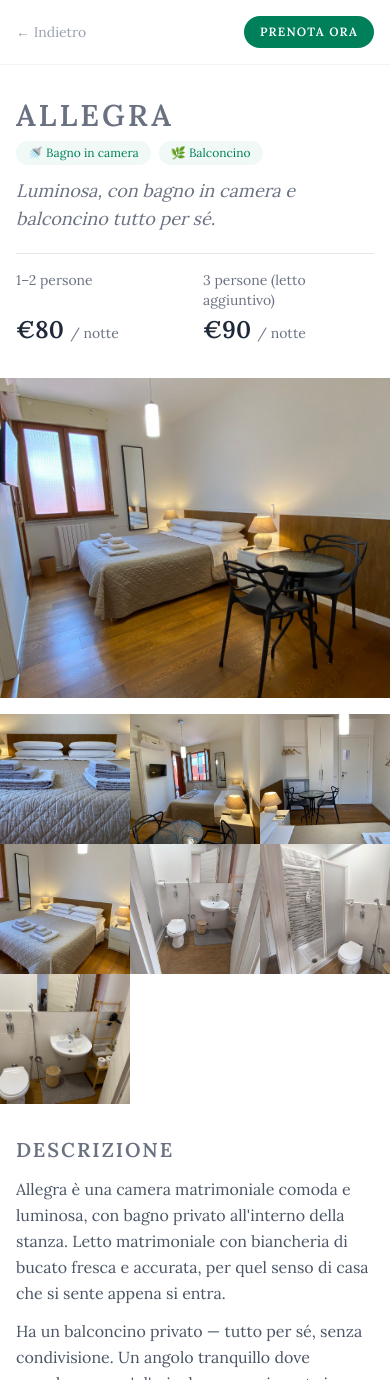
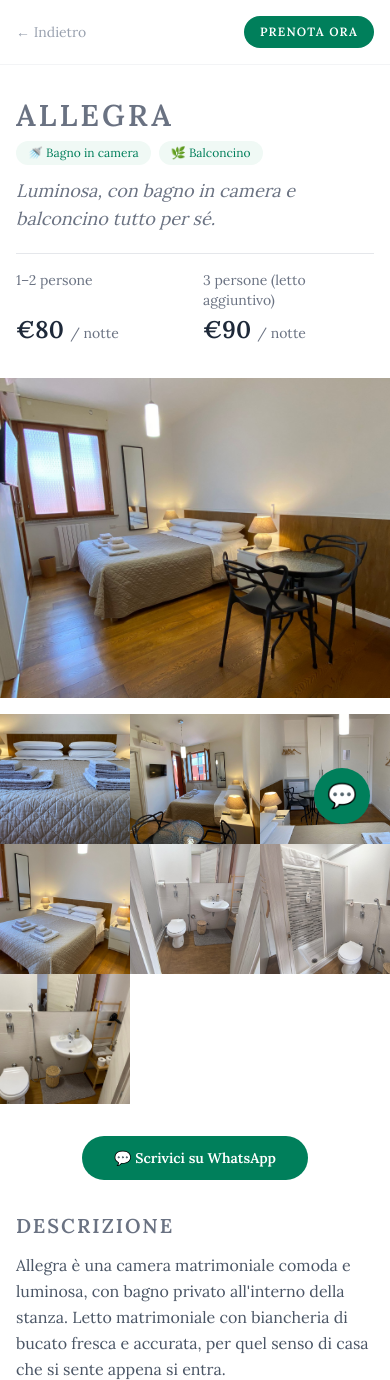
Before and after one commit to CasaAnia/sito-casaania, a Next.js app: page /camere/allegra in a window 390 px wide. Shown: the top 1380 px of the page. Built offline with nearby package versions, Linux system fonts and the light colour scheme.

Commit message:
Aggiunte call to action: CTA WhatsApp a meta pagina e pulsante flottante su mobile, in homepage e in tutte le camere

```diff
--- a/app/camere/allegra/page.tsx
+++ b/app/camere/allegra/page.tsx
@@ -73,6 +73,13 @@ export default function CameraAllegra() {
           ))}
         </div>
 
+        <div className="text-center mb-8">
+          <a href={WA_LINK} target="_blank" rel="noopener noreferrer"
+            style={{ fontFamily: "'Lora', serif" }} className="inline-block bg-green-700 text-white font-bold px-8 py-3 rounded-full text-sm">
+            💬 Scrivici su WhatsApp
+          </a>
+        </div>
+
         <div className="mb-8">
           <h2 style={{ fontFamily: "'Lora', serif" }} className="text-xl font-semibold mb-3 text-gray-500 uppercase tracking-widest">Descrizione</h2>
           <p style={{ fontFamily: "'Lora', serif" }} className="text-gray-600 leading-relaxed mb-3">
@@ -119,6 +126,11 @@ export default function CameraAllegra() {
         </div>
 
       </div>
+
+      <a href={WA_LINK} target="_blank" rel="noopener noreferrer"
+        className="md:hidden fixed bottom-5 right-5 z-50 bg-green-700 text-white rounded-full w-14 h-14 flex items-center justify-center text-2xl shadow-lg">
+        💬
+      </a>
     </main>
   )
 }
--- a/app/camere/ambra/page.tsx
+++ b/app/camere/ambra/page.tsx
@@ -72,6 +72,13 @@ export default function CameraAmbra() {
           ))}
         </div>
 
+        <div className="text-center mb-8">
+          <a href={WA_LINK} target="_blank" rel="noopener noreferrer"
+            style={{ fontFamily: "'Lora', serif" }} className="inline-block bg-green-700 text-white font-bold px-8 py-3 rounded-full text-sm">
+            💬 Scrivici su WhatsApp
+          </a>
+        </div>
+
         <div className="mb-8">
           <h2 style={{ fontFamily: "'Lora', serif" }} className="text-xl font-semibold mb-3 text-gray-500 uppercase tracking-widest">Descrizione</h2>
           <p style={{ fontFamily: "'Lora', serif" }} className="text-gray-600 leading-relaxed mb-3">
@@ -115,6 +122,11 @@ export default function CameraAmbra() {
         </div>
 
       </div>
+
+      <a href={WA_LINK} target="_blank" rel="noopener noreferrer"
+        className="md:hidden fixed bottom-5 right-5 z-50 bg-green-700 text-white rounded-full w-14 h-14 flex items-center justify-center text-2xl shadow-lg">
+        💬
+      </a>
     </main>
   )
 }
--- a/app/camere/lena/page.tsx
+++ b/app/camere/lena/page.tsx
@@ -81,6 +81,13 @@ export default function CameraLena() {
           ))}
         </div>
 
+        <div className="text-center mb-8">
+          <a href={WA_LINK} target="_blank" rel="noopener noreferrer"
+            style={{ fontFamily: "'Lora', serif" }} className="inline-block bg-green-700 text-white font-bold px-8 py-3 rounded-full text-sm">
+            💬 Scrivici su WhatsApp
+          </a>
+        </div>
+
         <div className="mb-8">
           <h2 style={{ fontFamily: "'Lora', serif" }} className="text-xl font-semibold mb-3 text-gray-500 uppercase tracking-widest">Descrizione</h2>
           <p style={{ fontFamily: "'Lora', serif" }} className="text-gray-600 leading-relaxed mb-3">
@@ -134,6 +141,11 @@ export default function CameraLena() {
         </div>
 
       </div>
+
+      <a href={WA_LINK} target="_blank" rel="noopener noreferrer"
+        className="md:hidden fixed bottom-5 right-5 z-50 bg-green-700 text-white rounded-full w-14 h-14 flex items-center justify-center text-2xl shadow-lg">
+        💬
+      </a>
     </main>
   )
 }
--- a/app/camere/singola/page.tsx
+++ b/app/camere/singola/page.tsx
@@ -73,6 +73,13 @@ export default function CameraSingola() {
           ))}
         </div>
 
+        <div className="text-center mb-8">
+          <a href={WA_LINK} target="_blank" rel="noopener noreferrer"
+            style={{ fontFamily: "'Lora', serif" }} className="inline-block bg-green-700 text-white font-bold px-8 py-3 rounded-full text-sm">
+            💬 Scrivici su WhatsApp
+          </a>
+        </div>
+
         <div className="mb-8">
           <h2 style={{ fontFamily: "'Lora', serif" }} className="text-xl font-semibold mb-3 text-gray-500 uppercase tracking-widest">Descrizione</h2>
           <p style={{ fontFamily: "'Lora', serif" }} className="text-gray-600 leading-relaxed mb-3">
@@ -125,6 +132,11 @@ export default function CameraSingola() {
         </div>
 
       </div>
+
+      <a href={WA_LINK} target="_blank" rel="noopener noreferrer"
+        className="md:hidden fixed bottom-5 right-5 z-50 bg-green-700 text-white rounded-full w-14 h-14 flex items-center justify-center text-2xl shadow-lg">
+        💬
+      </a>
     </main>
   )
 }
--- a/app/page.tsx
+++ b/app/page.tsx
@@ -165,6 +165,16 @@ export default function Home() {
         </div>
       </section>
 
+      {/* CTA INTERMEDIA */}
+      <section className="pb-12 px-4">
+        <div className="max-w-4xl mx-auto text-center">
+          <a href={WA_LINK} target="_blank" rel="noopener noreferrer"
+            style={loraStyle} className="inline-block bg-green-700 text-white font-bold px-8 py-3 rounded-full text-sm">
+            💬 Scrivici su WhatsApp
+          </a>
+        </div>
+      </section>
+
       {/* DOVE SIAMO */}
       <section className="py-12 px-4">
         <div className="max-w-4xl mx-auto">
@@ -224,6 +234,12 @@ export default function Home() {
         <p style={loraStyle} className="mt-2">© {new Date().getFullYear()} Casa Ania Rozzano</p>
       </footer>
 
+      {/* WHATSAPP FLOTTANTE */}
+      <a href={WA_LINK} target="_blank" rel="noopener noreferrer"
+        className="md:hidden fixed bottom-5 right-5 z-50 bg-green-700 text-white rounded-full w-14 h-14 flex items-center justify-center text-2xl shadow-lg">
+        💬
+      </a>
+
     </main>
   )
 }
```
